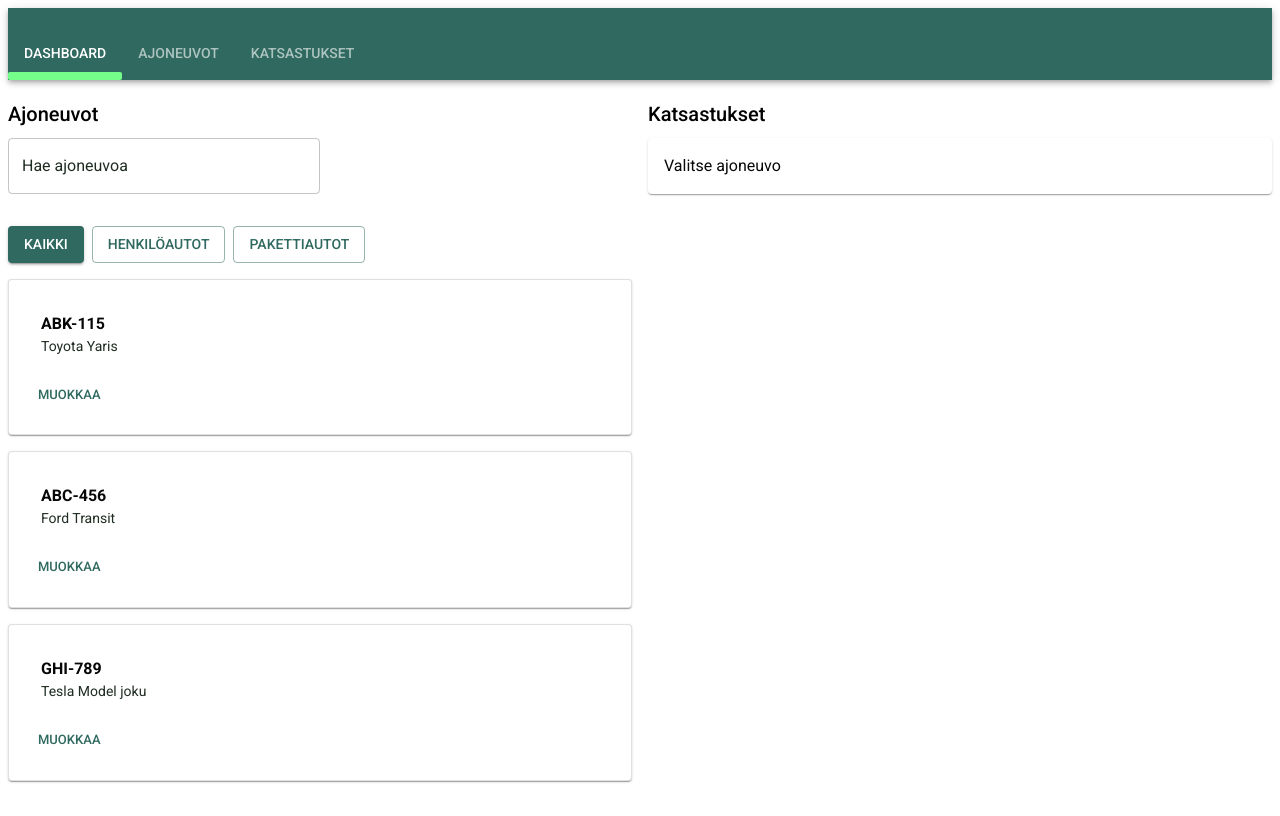
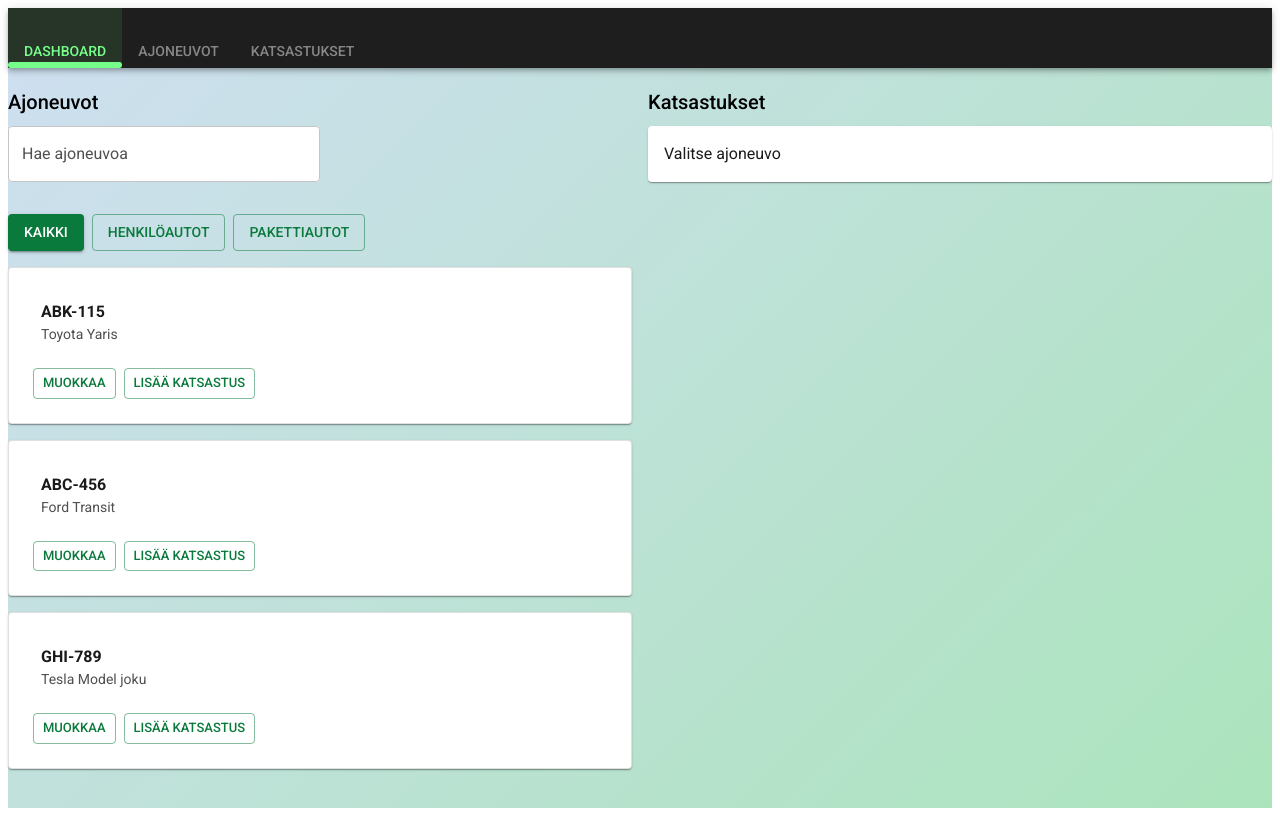
Before and after one commit to Cherenity/front_practise, a React (Vite) app: page /ajoneuvot in a window 1280 px wide. Built offline with nearby package versions, Linux system fonts and the light colour scheme; some icons are missing.

Commit message:
teema muokkausta ja siistimistä

```diff
--- a/src/App.jsx
+++ b/src/App.jsx
@@ -1,8 +1,3 @@
-// import { useState } from 'react'
-// import reactLogo from './assets/react.svg'
-// import viteLogo from '/vite.svg'
-// import './App.css'
-
 import AjoneuvoLista from "./components/AjoneuvoLista";
 import Ajoneuvohaku from "./components/Ajoneuvohaku";
 import AjoneuvoLomake from "./components/AjoneuvoLomake";
@@ -11,7 +6,6 @@ import AjoneuvotMUI from "./MUI/AjoneuvotMUI";
 import KatsastuksetMUI from "./MUI/KatsastuksetMUI";
 import AjoneuvoLomakeMUI from "./MUI/AjoneuvoLomakeMUI";
 import KatsastusLomakeMUI from "./MUI/KatsastusLomakeMUI";
-
 
 import { ThemeProvider, createTheme } from "@mui/material/styles";
 import TabMUI from "./MUI/TabMUI";
@@ -22,17 +16,33 @@ import "@fontsource/roboto";
 import Typography from "@mui/material/Typography";
 // npm install @fontsource/roboto
 
-import { BrowserRouter, Routes, Route } from 'react-router';
+import { BrowserRouter, Routes, Route } from "react-router";
 
 import DashboardMUI from "./MUI/DashboardMUI";
 
 import { Stack } from "@mui/material";
 
-const theme = createTheme({
+const theme = createTheme(
+  {
     palette: {
-    primary: { main: "#2f695f", contrastText: "#ffffff" },
-    secondary: { main: "#7c3102", contrastText: "#ff9696" },
-    text: { primary: "#070707", secondary: "#1e2c21" },
+      primary: {
+        main: "#0a7a3c", // syvempi, rauhallisempi vihreä
+        light: "#4caf50", // pehmeämpi vihreä korostuksiin
+        dark: "#005c2a", // tumma vihreä hoveriin
+        contrastText: "#ffffff", // toimii hyvin vihreän kanssa
+      },
+
+      secondary: {
+        main: "#5a6066", // tasapainoinen harmaa, ei liian kylmä
+        light: "#8b9197", // hoveriin
+        dark: "#3a3f44", // valitun tabin taustaan
+        contrastText: "#f2f2f2", // parempi kontrasti kuin #44494c
+      },
+
+      text: {
+        primary: "#1a1a1a", // hyvä neutraali
+        secondary: "#4f4f4f", // toimii edelleen
+      },
     },
 
     typography: {
@@ -42,41 +52,40 @@ const theme = createTheme({
     components: {
       MuiTabs: {
         styleOverrides: {
-        indicator: { backgroundColor: "#75ff8a", height: 8, borderRadius: 2 },
+          root: {
+            backgroundColor: "#1e1e1e", // koko tabbarin tausta
+            minHeight: 48,
+          },
+          indicator: {
+            backgroundColor: "#75ff8a",
+            height: 6,
+            borderRadius: 3,
+          },
         },
       },
 
-    // MuiTab: {
-    //   styleOverrides: {
-    //     root: {
-    //       "&.Mui-selected": { color: "#087168", fontWeight: "bold" },
-    //     }, // root
-    //   },
-    // }, // MuiTab
-
-    // MuiMenu: {
-    //   styleOverrides: {
-    //     paper: {},
-    //   },
-    // }, // MuiMenu
-
-    // MuiListItemIcon: {
-    //   styleOverrides: {
-    //     root: {},
-    //   },
-    // }, // MuiListItemIcon
-
-    // MuiMenuItem: {
-    //   styleOverrides: {
-    //     root: {
-    //       "&:hover": {
-    //         "& .MuiListItemIcon-root": {},
-    //       },
-    //     }, // root
-    //   },
-    // }, //MuiMenuItem
+      MuiTab: {
+        styleOverrides: {
+          root: {
+            color: "#cccccc", // tekstin ja ikonien väri
+            minHeight: 48,
+            padding: "8px 16px",
+            "&.Mui-selected": {
+              color: "#75ff8a", // valitun tabin väri
+              backgroundColor: "rgba(117,255,138,0.1)", // kevyt tausta
+            },
+            "&:hover": {
+              backgroundColor: "rgba(255,255,255,0.08)", // hover‑tausta
+            },
+          },
+          iconWrapper: {
+            fontSize: "1.3rem", // isompi ikoni
+          },
+        },
+      },
+    },
   }, // components
-}); // theme
+); // theme
 
 const ajoneuvot = [
   {
@@ -138,50 +147,84 @@ const katsastukset = [
   },
 ];
 
-
-
 function App() {
   // ajoneuvokirjasto
 
   return (
-
     <ThemeProvider theme={theme}>
-
+      <Box
+        sx={{
+          minHeight: "100vh",
+          background: "linear-gradient(135deg, #cfdff1 0%, #abe4bc 100%)",
+        }}
+      >
         <Stack direction="column" spacing={2}>
           {/* Tuli himan kiire tehtävän kanssa,
         niin hyödynnetty aiempaa 6.2 tehtävää pohjana. */}
 
           <BrowserRouter>
             <Routes>
-            <Route path="/" element={<TabMUI ajoneuvot={ajoneuvot} katsastukset = {katsastukset} />}>
-              <Route index element={<DashboardMUI ajoneuvot={ajoneuvot} katsastukset={katsastukset}/>} />
+              <Route
+                path="/"
+                element={
+                  <TabMUI ajoneuvot={ajoneuvot} katsastukset={katsastukset} />
+                }
+              >
+                <Route
+                  index
+                  element={
+                    <DashboardMUI
+                      ajoneuvot={ajoneuvot}
+                      katsastukset={katsastukset}
+                    />
+                  }
+                />
 
-              <Route path="/ajoneuvot" element={<AjoneuvotMUI ajoneuvot={ajoneuvot} katsastukset={katsastukset} />} />
+                <Route
+                  path="/ajoneuvot"
+                  element={
+                    <AjoneuvotMUI
+                      ajoneuvot={ajoneuvot}
+                      katsastukset={katsastukset}
+                    />
+                  }
+                />
 
-              <Route path="/katsastukset" element={<KatsastuksetMUI katsastukset={katsastukset} ajoneuvot={ajoneuvot} />} />
+                <Route
+                  path="/katsastukset"
+                  element={
+                    <KatsastuksetMUI
+                      katsastukset={katsastukset}
+                      ajoneuvot={ajoneuvot}
+                    />
+                  }
+                />
 
-              <Route path="/ajoneuvontiedot/:id" element={<AjoneuvoLomakeMUI ajoneuvot={ajoneuvot} />} />
-              <Route path="/ajoneuvolomake" element={<AjoneuvoLomakeMUI/>} />
-
+                <Route
+                  path="/ajoneuvontiedot/:id"
+                  element={<AjoneuvoLomakeMUI ajoneuvot={ajoneuvot} />}
+                />
+                <Route path="/ajoneuvolomake" element={<AjoneuvoLomakeMUI />} />
+                <Route
+                  path="/katsastuslomake"
+                  element={<KatsastusLomakeMUI ajoneuvot={ajoneuvot} />}
+                />
               </Route>
             </Routes>
           </BrowserRouter>
-
         </Stack>
-
-
 
         {/* <Typography variant="h1">Tekstiä</Typography> */}
 
         {/* <TabMUI ajoneuvot={ajoneuvot} katsastukset = {katsastukset}/> */}
 
         {/* shift + alt + f on format dokumentti muistiin */}
+      </Box>
     </ThemeProvider>
   );
 }
 
 export default App;
-
 
 // Mahdollisia parannuksia, mitä voisi toteuttaa
 // Katsastukset: TÄRKEÄ LISÄ: tulisi näyttää lähiaikoina umpenevat katsastukset ylimpänä (Ottaa huomioon, että ei ole sen jälkeen katsastettu). Katsastuksien tuloksen ja huomioiden esitystapaa pitää vielä miettiä.
@@ -193,7 +236,6 @@ export default App;
 
 // Lopuksi hieman parempaa ulkoasua koko sivustolle ja teeman muokkaamista.
 
-
 {
   /* 🚗🚙 Wroom Wroom 🚘🚚🚛 */
 }
--- a/src/MUI/AjoneuvotMUI.jsx
+++ b/src/MUI/AjoneuvotMUI.jsx
@@ -11,10 +11,10 @@ import {
   TextField,
 } from "@mui/material";
 
-import AddIcon from '@mui/icons-material/Add';
-import IconButton from '@mui/material/IconButton';
+import AddIcon from "@mui/icons-material/Add";
+import IconButton from "@mui/material/IconButton";
 
-import { Link } from 'react-router';
+import { Link } from "react-router";
 
 function AjoneuvotMUI({ ajoneuvot, katsastukset }) {
   const [valittuId, setValittuId] = useState(null);
@@ -65,23 +65,18 @@ function AjoneuvotMUI({ ajoneuvot, katsastukset }) {
           Ajoneuvot
         </Typography>
 
-        <Box sx={{ display: 'flex', alignItems: 'center', gap: 1, mb: 2 }}>
+        <Box sx={{ display: "flex", alignItems: "center", gap: 1, mb: 2 }}>
           <TextField
             label="Hae ajoneuvoa"
             fullWidth
             value={hakusana}
             onChange={(e) => setHakusana(e.target.value)}
-          sx={{ mb: 2, width: '50%' }}
+            sx={{ mb: 2, width: "50%", backgroundColor: "white", borderRadius: 1 }}
           />
-        <IconButton
-        color="primary"
-        component={Link} to="/ajoneuvolomake"
-        >
-
-          <AddIcon fontSize="large" sx={{mb: 2}}/>
+          <IconButton color="primary" component={Link} to="/ajoneuvolomake">
+            <AddIcon fontSize="large" sx={{ mb: 2 }} />
           </IconButton>
         </Box>
-
 
         <Box sx={{ display: "flex", gap: 1, mb: 2 }}>
           <Button
@@ -131,12 +126,26 @@ function AjoneuvotMUI({ ajoneuvot, katsastukset }) {
                 </CardContent>
 
                 <CardActions>
-                  <Button size="small"
-                  component ={Link} to={`/ajoneuvontiedot/${a.id}`}
-                  onClick={(e) => e.stopPropagation()}>
+                  <Button
+                    size="small"
+                    variant="outlined"
+                    component={Link}
+                    to={`/ajoneuvontiedot/${a.id}`}
+                    onClick={(e) => e.stopPropagation()}
+                  >
                     Muokkaa
                   </Button>
+                  <Button
+                    size="small"
+                    variant="outlined"
+                    component={Link}
+                    to={"/katsastuslomake"}
+                    onClick={(e) => e.stopPropagation()}
+                  >
+                    Lisää katsastus
+                  </Button>
                 </CardActions>
+
               </Card>
             </Paper>
           ))}
@@ -156,7 +165,9 @@ function AjoneuvotMUI({ ajoneuvot, katsastukset }) {
         ) : (
           <>
             {/* Valitun ajoneuvon tiedot */}
-            <Paper sx={{ p: 2, mb: 2, border: 2, borderColor: "primary.light" }}>
+            <Paper
+              sx={{ p: 2, mb: 2, border: 2, borderColor: "primary.light" }}
+            >
               <Typography variant="subtitle1" fontWeight="bold">
                 Valittu ajoneuvo
               </Typography>
--- a/src/MUI/KatsastuksetMUI.jsx
+++ b/src/MUI/KatsastuksetMUI.jsx
@@ -32,7 +32,7 @@ function KatsastuksetMUI({ katsastukset, ajoneuvot }) {
   });
 
   return (
-    <Box sx={{ display: "flex", gap: 3, p: 2 }}>
+    <Box sx={{ display: "flex", gap: 3, p: 2, }}>
       {/* VASEN PUOLI: KORTIT */}
       <Box sx={{ flex: 2 }}>
         <TextField
@@ -40,7 +40,7 @@ function KatsastuksetMUI({ katsastukset, ajoneuvot }) {
           fullWidth
           value={hakusana}
           onChange={(e) => setHakusana(e.target.value)}
-          sx={{ mb: 3 }}
+          sx={{ mb: 3, width: "30%", backgroundColor: "white", borderRadius: 1 }}
         />
 
         <Grid container spacing={3}>
@@ -105,6 +105,7 @@ function KatsastuksetMUI({ katsastukset, ajoneuvot }) {
               fullWidth
               sx={{ mb: 2 }}
               value={muokattava.katsastus_pvm}
+
               onChange={(e) =>
                 setMuokattava({
                   ...muokattava,
```
Lines whose indentation alone changed are shown as unchanged.
